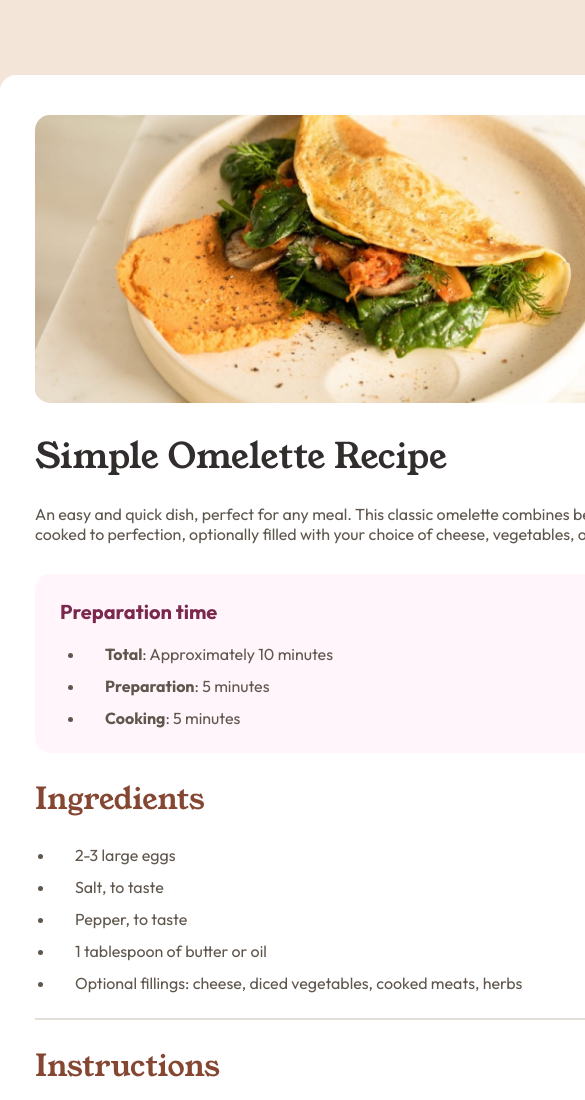
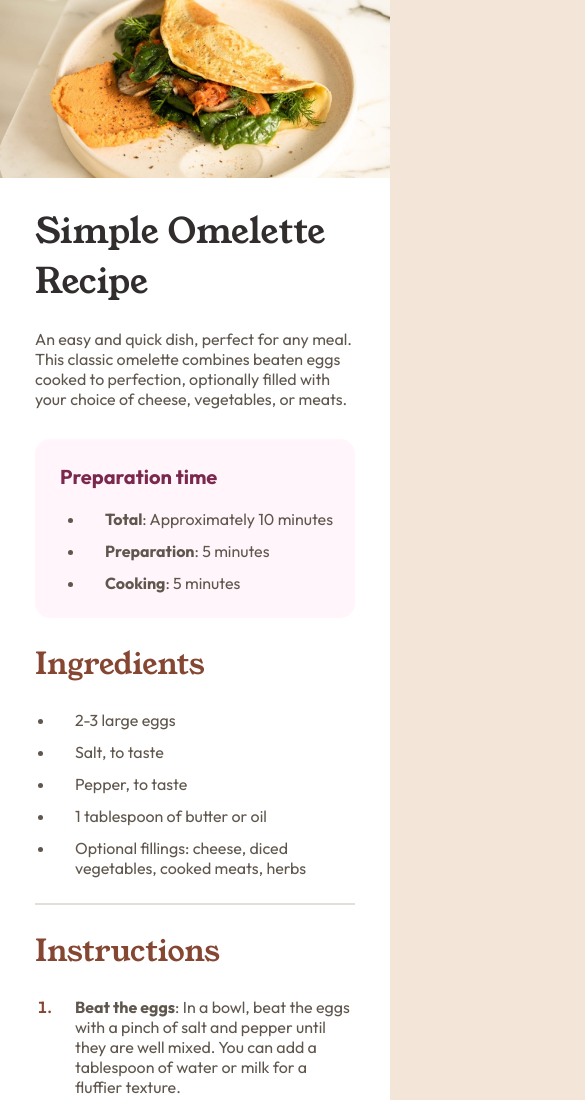
Before and after one commit to Rozhkov109/Frontend-Mentor-1-Recipe-Page---NEWBIE, a plain HTML site: page index.html in a window 390 px wide. Shown: the top 1100 px of the page, 585 px wide, since content can reach past the window. Drawn offline with Linux system fonts and the light colour scheme.

Commit message:
Работа над Challenge номер 1 завершена
- Сайт выглядит точно как на фото
- Добавлена адаптивность для мобильных устройтсв (криво, но добавлена...)

```diff
--- a/index.html
+++ b/index.html
@@ -10,9 +10,8 @@
   </head>
   <body>
     <div class="wrapper">
+      <img class="recipe-image" src="assets/images/image-omelette.jpeg" alt="omelette.jpg" />
       <div class="recipe-wrapper">
-        <img src="assets/images/image-omelette.jpeg" alt="omelette.jpg" />
-
         <h1 class="recipe-header">Simple Omelette Recipe</h1>
 
         <p class="recipe-article">
--- a/style.css
+++ b/style.css
@@ -33,7 +33,7 @@ body {
 .wrapper {
   border-radius: 16px;
   margin: 75px auto;
-  width: 700px;
+  max-width: 700px;
   background-color: hsl(0, 0%, 100%);
 }
 
@@ -41,11 +41,12 @@ body {
   margin: 0 35px;
 }
 
-img {
+.recipe-image {
   border-radius: 15px;
   margin-top: 40px;
-  max-width: 100%;
-  object-fit: cover;
+  margin-left: 35px;
+  margin-right: 35px;
+  max-width: calc(100% - 70px); /* 100% .wrapper width - (35px margin-left + 35px margin-right) I'm not sure about this line, but it works :) */
 }
 
 .recipe-header {
@@ -207,7 +208,7 @@ tr:last-child th {
   border-bottom: none;
 }
 
-/* footer */
+/* Footer */
 
 footer {
   font-family: Outfit;
@@ -216,3 +217,17 @@ footer {
   text-align: center;
   background-color: hsl(32, 22%, 67%);
 }
+
+/* Adaptability */
+
+@media screen and (max-width: 400px) {
+  .wrapper {
+    margin: 0;
+  }
+
+  .recipe-image {
+    margin: 0;
+    max-width: 100%;
+    border-radius: 0px;
+  }
+}
```
